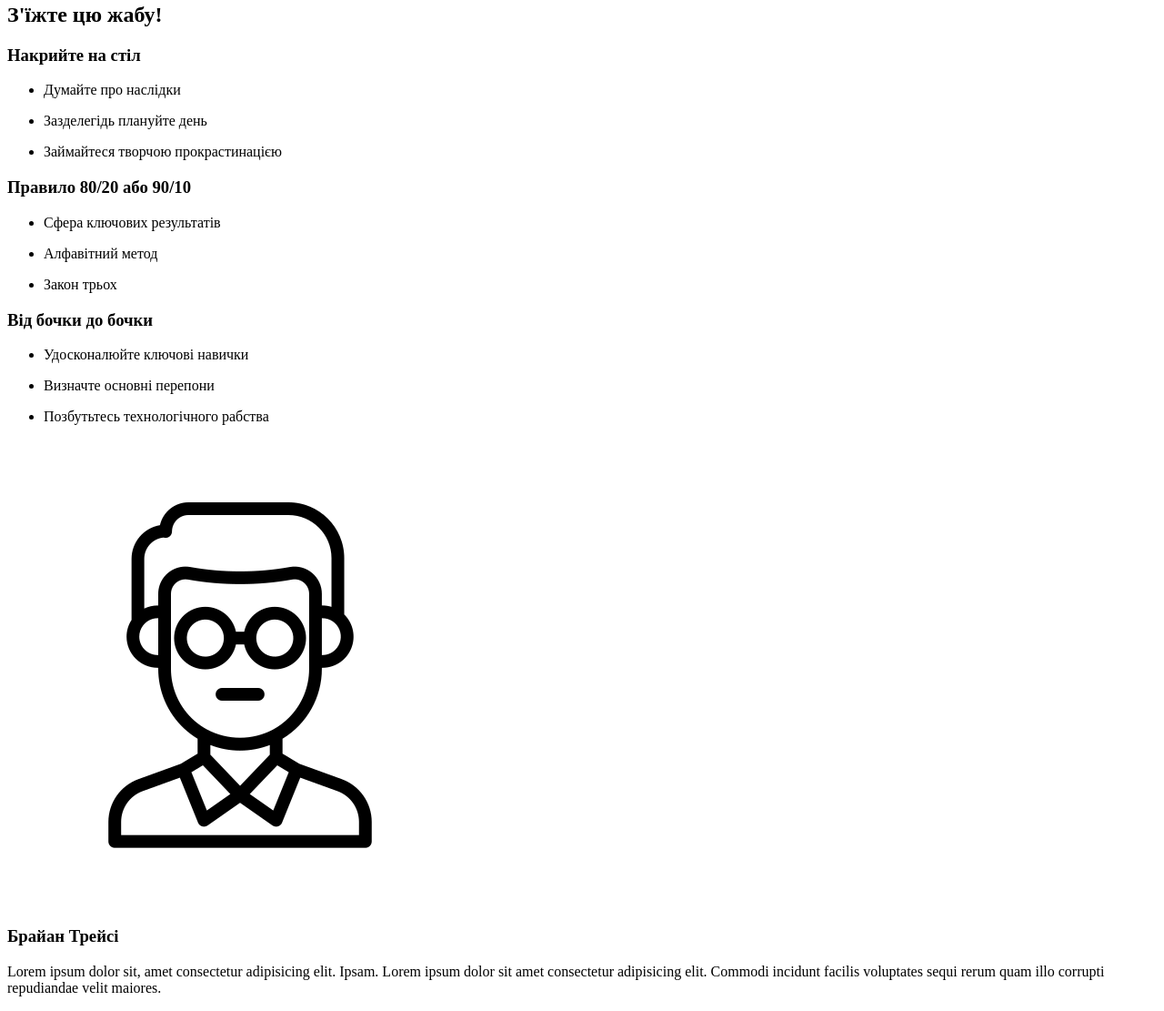
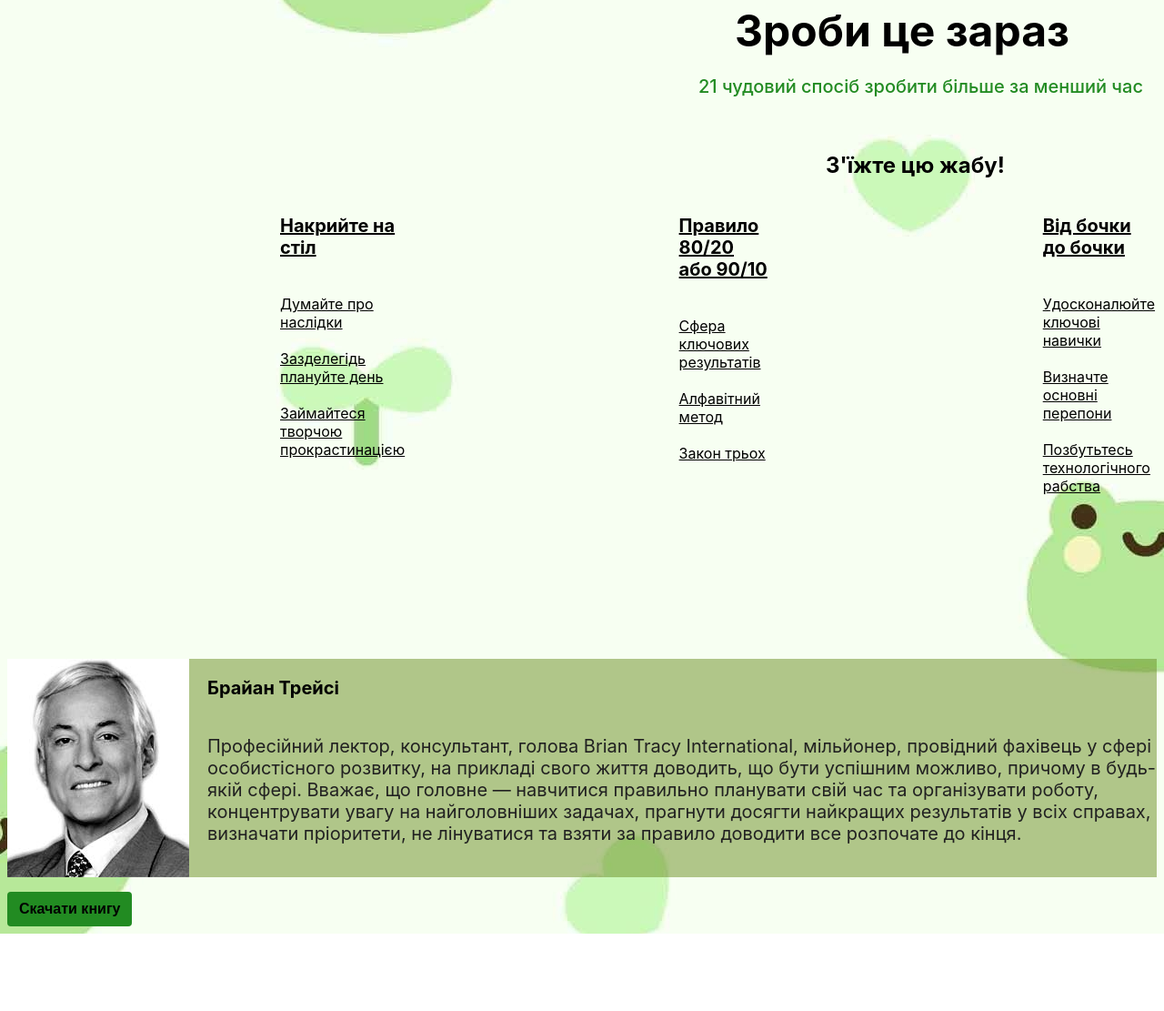
Before and after one commit to MariannaHon/goit-self-skills-1, a plain HTML site: page index.html in a window 1280 px wide. Shown: the part 124-1235 px from the top of the page at 91% size. After the commit the page ends 1150 px from the top, so only its background shows below. Drawn offline with Linux system fonts and the light colour scheme.

Commit message:
new file:   fraze1.html 	new file:   fraze2.html 	new file:   fraze3.html 	new file:   fraze4.html 	new file:   fraze5.html 	new file:   fraze6.html 	new file:   fraze7.html 	new file:   fraze8.html 	new file:   fraze9.html 	new file:   heading1.html 	new file:   heading2.html 	new file:   heading3.html 	new file:   images/1002249381_1.jpg 	new file:   images/1671448927_kalix-club-p-estetika-oboi-s-lyagushkami-milie-vkontakt-3.jpg 	deleted:    images/5219614.png 	modified:   index.html 	modified:   styles.css

```diff
--- a/index.html
+++ b/index.html
@@ -3,73 +3,85 @@
 <head>
     <meta charset="UTF-8">
     <meta name="viewport" content="width=device-width, initial-scale=1.0">
-    <title>Document</title>
+    <title>Mind-map</title>
+
     <link rel="preconnect" href="https://fonts.googleapis.com">
     <link rel="preconnect" href="https://fonts.gstatic.com" crossorigin>
-    <link href="https://fonts.googleapis.com/css2?family=Inter:wght@400;500;700&family=Montserrat:wght@400;700&display=swap"
-    rel="stylesheet">
+    <link href="https://fonts.googleapis.com/css2?family=Inter:wght@400;500;700&family=Montserrat:wght@400;700&display=swap">
+
+    <link rel="stylesheet" href="./styles.css">
 </head>
 <body>
     <div class="wrapper">
+        <!--Header-->
         <header>
             <div class="heading">
                 <h1 class="title">Зроби це зараз</h1>
                 <h2 class="sub-title">21 чудовий спосіб зробити більше за менший час</h2>
             </div>
         </header>
+        <!--Main content-->
         <main>
-            <h2 class="sub-title">З'їжте цю жабу!</h2>
-
+            <h2 class="main-sub-title">З'їжте цю жабу!</h2>
+            <div class="main-content">
                 <div>
-                <h3 class="title-list">Накрийте на стіл</h3>
+                    <h3 class="title-list"> <a class="link" href="./heading1.html">Накрийте на стіл</a></h3>
                     <ul class="list">
                         <li class="list-item">
-                        <p>Думайте про наслідки</p>
+                            <a class="link" href="./fraze1.html">Думайте про наслідки</a>
                         </li>
                         <li class="list-item">
-                        <p>Зазделегідь плануйте день</p>
+                            <a class="link" href="./fraze2.html">Зазделегідь плануйте день</a>
                         </li>
                         <li class="list-item">
-                        <p>Займайтеся творчою прокрастинацією</p>
+                            <a class="link" href="./fraze3.html">Займайтеся творчою прокрастинацією</a>
                         </li>
                     </ul>
                 </div>
                 <div>
-                <h3 class="title-list">Правило 80/20 або 90/10</h3>
+                    <h3 class="title-list"> <a class="link" href="./heading2.html">Правило 80/20 або 90/10</a></h3>
                     <ul class="list">
                         <li class="list-item">
-                        <p>Сфера ключових результатів</p>
+                            <a class="link" href="./fraze4.html">Сфера ключових результатів</a>
                         </li>
                         <li class="list-item">
-                        <p>Алфавітний метод</p>
+                            <a class="link" href="./fraze5.html">Алфавітний метод</a>
                         </li>
                         <li class="list-item">
-                        <p>Закон трьох</p>
+                            <a class="link" href="./fraze6.html">Закон трьох</a>
                         </li>
                     </ul>
                 </div>
                 <div>
-                <h3 class="title-list">Від бочки до бочки</h3>
+                    <h3 class="title-list"> <a class="link" href="./heading3.html">Від бочки до бочки</a></h3>
                     <ul class="list">
                         <li class="list-item">
-                        <p>Удосконалюйте ключові навички</p>
+                            <a class="link" href="./fraze7.html">Удосконалюйте ключові навички</a>
                         </li>
                         <li class="list-item">
-                        <p>Визначте основні перепони</p>
+                            <a class="link" href="./fraze8.html">Визначте основні перепони</a>
                         </li>
                         <li class="list-item">
-                        <p>Позбутьтесь технологічного рабства</p>
+                            <a class="link" href="./fraze9.html">Позбутьтесь технологічного рабства</a>
                         </li>
                     </ul>
                 </div>
+            </div>
         </main>
         <footer>
-            <div>
-                <img class="photo" src="./images/5219614.png" alt="Фото автора книжки">
-                <h3 class="title-list">Брайан Трейсі</h3>
-                <p class="biografy">Lorem ipsum dolor sit, amet consectetur adipisicing elit. Ipsam. Lorem ipsum dolor sit amet consectetur adipisicing elit. Commodi incidunt facilis voluptates sequi rerum quam illo corrupti repudiandae velit maiores.
+            <div class="bottom">
+                <img class="photo" src="./images/1002249381_1.jpg" alt="Фото автора книжки">
+                <div class="bottom-content">
+                    <h3 class="title-author">Брайан Трейсі</h3>
+                    <p class="biografy">Професійний лектор, консультант, голова Brian Tracy International, мільйонер, провідний фахівець у сфері особистісного
+                    розвитку, на прикладі свого життя доводить, що бути успішним можливо, причому в будь-якій сфері. Вважає, що головне — навчитися
+                    правильно планувати свій час та організувати роботу, концентрувати увагу на найголовніших задачах, прагнути досягти
+                    найкращих результатів у всіх справах, визначати пріоритети, не лінуватися та взяти за правило доводити все розпочате до
+                    кінця.
                     </p>
                 </div>
+            </div>
+            <button class="download" onclick="window.location.href = 'https://drive.google.com/file/d/1-LZE3Ef2I10o01anVKX2xzju8_sbDEJ8/view';">Скачати книгу</button>
         </footer>
     </div>
 </body>
--- a/styles.css
+++ b/styles.css
@@ -1,22 +1,96 @@
 body {
     font-family: 'Inter', sans-serif;
+    background-image: url(./images/1671448927_kalix-club-p-estetika-oboi-s-lyagushkami-milie-vkontakt-3.jpg);
 }
 .wrapper {
-     background: #FFF;
-     display: flex;
-     flex-direction: row-reverse;
-     max-width: 1200px;
-     margin: 0 auto;
+    display: flex;
+    flex-direction: column;
+
+    margin: 0 auto;
+
+}
+.main-content {
+    box-sizing: border-box;
 
 }
 .heading {
     padding-top: 120px;
-    padding-left: 647px;
-    padding-right: 647px;
-    display: block;
 }
 .title {
     color: #000;
     font-size: 48px;
     font-weight: 700;
+    padding-left: 800px;
+    margin-bottom: 20px;
+    margin-top: 0;
 }
+.sub-title {
+    padding-left: 760px;
+    margin-bottom: 60px;
+    margin-top: 0;
+    color: forestgreen;
+    font-size: 20px;
+    font-weight: 500;
+}
+.main-sub-title {
+    color: #000;
+    font-size: 24px;
+    font-weight: 700;
+    padding-left: 900px;
+    margin-top: 0;
+    margin-bottom: 40px;
+}
+.main-content {
+    display: flex;
+    flex-direction: row;
+}
+.list-item {
+    padding-left: 260px;
+    margin-right: 0;
+    list-style-type: none;
+    margin-top: 0;
+    margin-bottom: 20px;
+}
+.title-list {
+    padding-left: 300px;
+    font-size: 20px;
+    margin-top: 0;
+    margin-bottom: 40px;
+}
+.bottom {
+    margin-top: 160px;
+    background-color: rgba(107, 142, 35, 0.5);
+    display: flex;
+    flex-direction: row;
+}
+.photo {
+    margin-right: 20px;
+}
+.bottom-content {
+    display: flex;
+    flex-direction: column;
+}
+.title-author {
+    margin-bottom: 20px;
+    font-size: 20px;
+}
+.biografy {
+    color: #212121;
+    font-size: 20px;
+    font-weight: 400;
+}
+.link {
+    color: #000;
+
+}
+
+.download {
+    border: 1px solid transparent;
+    padding: .375rem .75rem;
+    font-size: 1rem;
+    font-weight: 700;
+    background-color:forestgreen;
+    line-height: 1.5;
+    border-radius: .25rem;
+    margin-top: 16px;
+}
```
Also changed, not shown: fraze1.html (added), fraze2.html (added), fraze3.html (added), fraze4.html (added), fraze5.html (added), fraze6.html (added), fraze7.html (added), fraze8.html (added), fraze9.html (added), heading1.html (added), heading2.html (added), heading3.html (added), images/1002249381_1.jpg (added), images/1671448927_kalix-club-p-estetika-oboi-s-lyagushkami-milie-vkontakt-3.jpg (added), 1 more files. Lines whose indentation alone changed are shown as unchanged.
